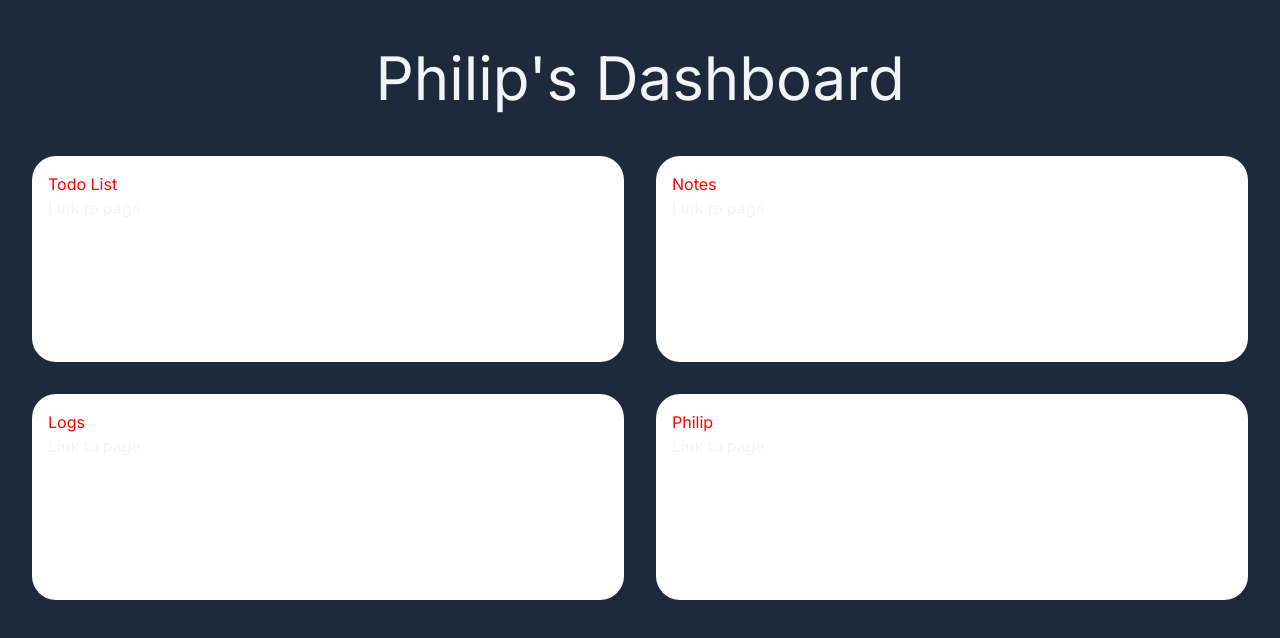
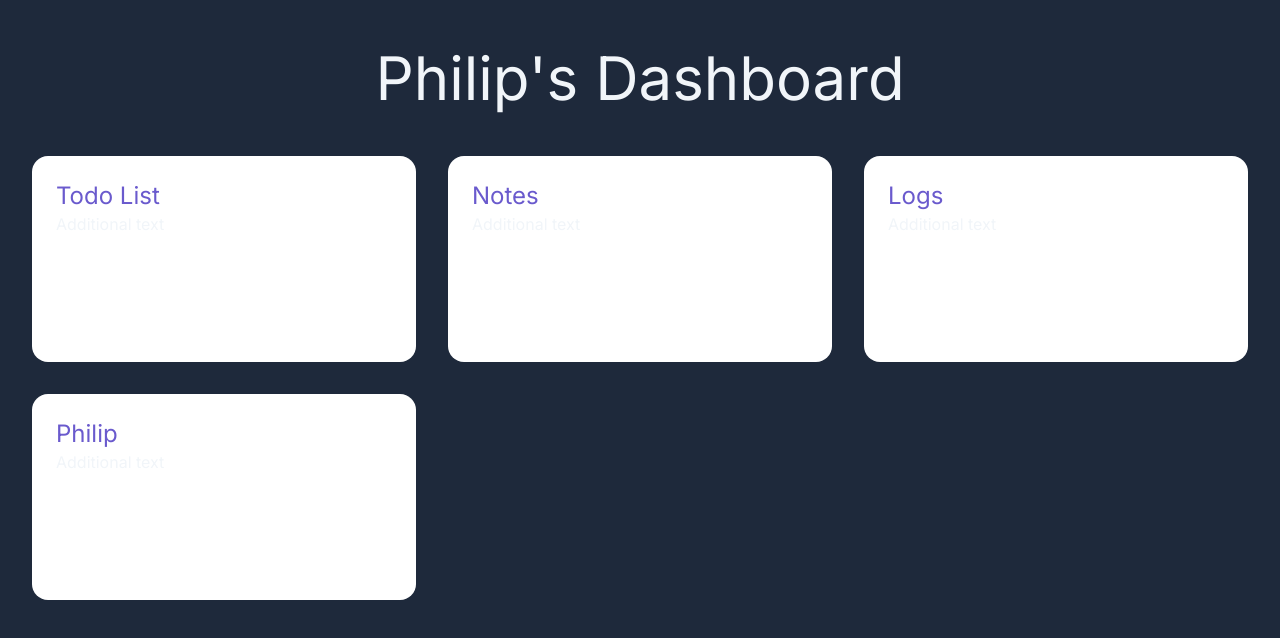
Before and after one commit to philip-soderbom/dashboard, a Next.js app: page / in a window 1280 px wide. Shown: the top 638 px of the page. Built offline with nearby package versions, Linux system fonts and the light colour scheme.

Commit message:
replaced CSS with SASS, added pages routes

```diff
--- a/src/app/new/page.tsx
+++ /dev/null
@@ -1,3 +0,0 @@
-export default function Page() {
-    return <h1>Route to new page</h1>
-}
--- /dev/null
+++ b/src/app/notes/page.tsx
@@ -0,0 +1,5 @@
+// function to get url
+
+export default function Page() {
+    return <h1>Notes</h1>
+}
--- a/src/app/page.tsx
+++ b/src/app/page.tsx
@@ -6,7 +6,7 @@ export default function Home() {
   return (
     <div className="grid-main">
       <h1 className="text-center text-6xl my-8">Philip's Dashboard</h1>
-      <div className="cards grid grid-cols-2">
+      <div className="cards grid grid-cols-3">
         {cardTitles.map((cardTitle, i) => (
           <Card text={cardTitle}></Card>
         ))}
--- /dev/null
+++ b/src/app/todo-list/page.tsx
@@ -0,0 +1,5 @@
+// function to get url
+
+export default function Page() {
+    return <h1>Todo List</h1>
+}
--- a/src/components/card/Card.tsx
+++ b/src/components/card/Card.tsx
@@ -1,16 +1,22 @@
 import Link from "next/link";
-import './style.css';
+import './style.scss';
 
 type Props = {
     //children: React.ReactNode;
     text: String;
 }
 
+function fixString(str: String) {
+    return str.toLowerCase().replace(" ", "-");
+}
+
 export default function Card(props: Props) {
     return (
-        <div className="card m-4 p-4 bg-white rounded-3xl">
-            <h2>{props.text}</h2>
-            <Link href="/new">Link to page</Link>
-        </div>
+        <Link href={`${fixString(props.text)}`} className="card m-4 p-6 bg-white rounded-2xl">
+            <div>
+                <h2 className="text-2xl">{props.text}</h2>
+                <p>Additional text</p>
+            </div>
+        </Link>
     )
 }
--- a/src/components/card/style.css
+++ /dev/null
@@ -1,13 +0,0 @@
-h2 {
-    color: red;
-}
-
-.card:hover {
-    transform: scale(1.03);
-    transition: all .6s cubic-bezier(0.075, 0.82, 0.165, 1);
-    cursor: pointer;
-}
-
-.card {
-    transition: all .6s cubic-bezier(0.075, 0.82, 0.165, 1);
-}
--- /dev/null
+++ b/src/components/card/style.scss
@@ -0,0 +1,11 @@
+.card {
+    transition: all .6s cubic-bezier(0.075, 0.82, 0.165, 1);
+    &:hover {
+        transform: scale(1.02);
+        transition: all .6s cubic-bezier(0.075, 0.82, 0.165, 1);
+        cursor: pointer;
+    }
+    h2 {
+        color: slateblue;
+    }
+}
```
